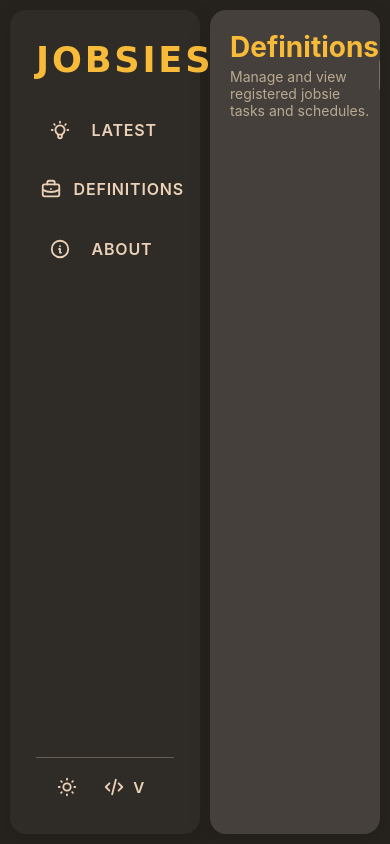
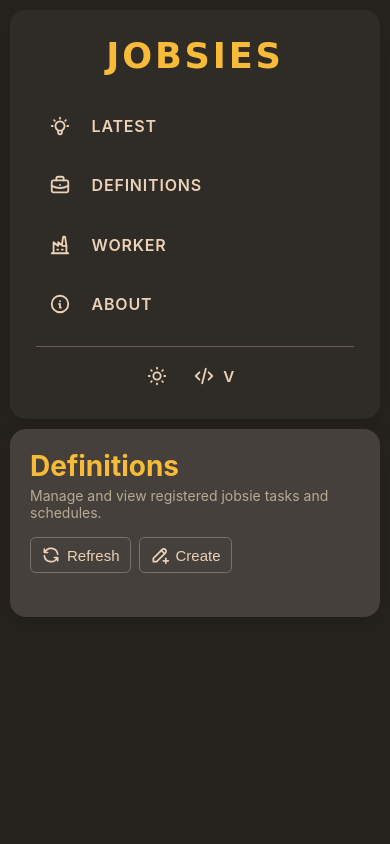
Before and after one commit to ofinke/jobsies, a Python web app: template src/jobsies/templates/definition.html in a window 390 px wide. Run offline with Jinja, Linux system fonts and the light colour scheme; the template is opened without the code that fills it, so the values that code supplies are empty.

Commit message:
feat(ui): some sort of mobile friendly UI

```diff
--- a/src/jobsies/static/css/colors.css
+++ b/src/jobsies/static/css/colors.css
@@ -72,7 +72,7 @@
   --content-widget-bg: #F5F1EF;
   --content-hover-bg: #FFFFFF;
   --content-border-subtle: #d1d5db;
-  --content-action-text: var(--text-primary);
+  --content-action-text: var(--text-main);
   --content-action-hover: var(--tertiary);
 
   /* Sidebar Block */
--- a/src/jobsies/static/css/sidebar.css
+++ b/src/jobsies/static/css/sidebar.css
@@ -10,11 +10,31 @@
   box-shadow: 0 8px 24px var(--shadow-subtle);
 }
 
-@media (max-width: 640px) {
+@media (max-width: 900px) {
   .sidebar {
-    width: 190px;
+    width: 220px;
     padding: 1.25rem 0.75rem;
     border-radius: 1rem;
+  }
+}
+
+@media (max-width: 700px) {
+  .sidebar {
+    width: 100%;
+    padding: 1rem 0.75rem;
+  }
+
+  .sidebar-title {
+    padding-bottom: 1rem;
+  }
+
+  .sidebar ul {
+    flex-direction: row;
+    flex-wrap: wrap;
+  }
+
+  .sidebar-footer {
+    margin-top: 1rem;
   }
 }
 
--- a/src/jobsies/static/css/style.css
+++ b/src/jobsies/static/css/style.css
@@ -23,6 +23,7 @@ body {
 
 .content {
   flex: 1;
+  min-width: 0;
   padding: 2rem;
   background-color: var(--content-main-bg);
   border-radius: 1.25rem;
@@ -52,6 +53,12 @@ body {
   justify-content: space-between;
   align-items: center;
   margin-bottom: 1.5rem;
+}
+
+.table-wrapper {
+  width: 100%;
+  overflow-x: auto;
+  -webkit-overflow-scrolling: touch;
 }
 
 .page-header h1 {
@@ -259,6 +266,7 @@ body {
 
 .table {
   width: 100%;
+  min-width: 720px;
   border-collapse: collapse;
   background-color: var(--content-main-bg);
   border-radius: 0.5rem;
@@ -490,7 +498,15 @@ dialog.dialog[open] {
 }
 
 .form-control:focus {
-  outline: none;
+  outline: 3px solid var(--secondary);
+  outline-offset: 2px;
+}
+
+.btn:focus-visible,
+a:focus-visible,
+.dialog-close:focus-visible {
+  outline: 3px solid var(--secondary);
+  outline-offset: 2px;
 }
 
 .form-control-disabled {
@@ -637,3 +653,80 @@ textarea.form-control {
   width: 66%;
   flex-shrink: 0;
 }
+
+@media (max-width: 900px) {
+  .definition-form-layout {
+    grid-template-columns: 1fr;
+  }
+
+  .result-card {
+    flex-direction: column;
+  }
+
+  .result-card-output {
+    width: 100%;
+    max-width: 100%;
+  }
+}
+
+@media (max-width: 700px) {
+  .layout {
+    display: block;
+  }
+
+  .content {
+    margin-top: var(--shell-inset);
+  }
+
+  .page-header {
+    align-items: flex-start;
+    flex-direction: column;
+    gap: 1rem;
+  }
+
+  .actions {
+    width: 100%;
+    flex-wrap: wrap;
+  }
+
+  .status-bar {
+    white-space: normal;
+    height: auto;
+    min-height: 36px;
+  }
+
+  dialog.dialog[open] {
+    padding: 0.625rem;
+  }
+
+  .dialog-container {
+    max-width: 100%;
+    max-height: calc(100vh - 1.25rem);
+    max-height: calc(100dvh - 1.25rem);
+  }
+
+  .dialog-header,
+  .dialog-body {
+    padding: 1rem;
+  }
+
+  .dialog-footer {
+    padding: 0.75rem 1rem;
+  }
+
+  .result-card {
+    padding: 1rem;
+  }
+
+  .result-card-title-row {
+    align-items: flex-start;
+    flex-wrap: wrap;
+  }
+
+  .result-card-title {
+    white-space: normal;
+    overflow: visible;
+    text-overflow: clip;
+    overflow-wrap: anywhere;
+  }
+}
--- a/src/jobsies/templates/menu.html
+++ b/src/jobsies/templates/menu.html
@@ -56,12 +56,12 @@
           </span>
           Definitions
         </a></li>
-        <!-- <li><a href="/worker" class="nav-link{% if active_page == 'worker' %} active{% endif %}">
+        <li><a href="/worker" class="nav-link{% if active_page == 'worker' %} active{% endif %}">
           <span class="nav-icon-circle">
             <svg class="nav-icon" viewBox="0 0 24 24" aria-hidden="true" fill="none" stroke="currentColor" stroke-width="2" stroke-linecap="round" stroke-linejoin="round"><path stroke="none" d="M0 0h24v24H0z" fill="none" /><path d="M3 21h18" /><path d="M5 21v-12l5 4v-4l5 4h4" /><path d="M19 21v-8l-1.436 -9.574a.5 .5 0 0 0 -.495 -.426h-1.145a.5 .5 0 0 0 -.494 .418l-1.43 8.582" /><path d="M9 17h1" /><path d="M14 17h1" /></svg>
           </span>
           Worker
-        </a></li> -->
+        </a></li>
         <li><a href="/about" class="nav-link{% if active_page == 'about' %} active{% endif %}">
           <span class="nav-icon-circle">
             <svg class="nav-icon" viewBox="0 0 24 24" aria-hidden="true" fill="none" stroke="currentColor" stroke-width="2" stroke-linecap="round" stroke-linejoin="round"><path stroke="none" d="M0 0h24v24H0z" fill="none" /><path stroke="none" d="M0 0h24v24H0z" fill="none" /><path d="M3 12a9 9 0 1 0 18 0a9 9 0 0 0 -18 0" /><path d="M12 9h.01" /><path d="M11 12h1v4h1" /></svg>
@@ -76,7 +76,7 @@
           <svg class="theme-icon theme-icon-light" viewBox="0 0 24 24" aria-hidden="true" fill="none" stroke="currentColor" stroke-width="2" stroke-linecap="round" stroke-linejoin="round"><path stroke="none" d="M0 0h24v24H0z" fill="none" /><path d="M8 12a4 4 0 1 0 8 0a4 4 0 1 0 -8 0" /><path d="M3 12h1m8 -9v1m8 8h1m-9 8v1m-6.4 -15.4l.7 .7m12.1 -.7l-.7 .7m0 11.4l.7 .7m-12.1 -.7l-.7 .7" /></svg>
           <svg class="theme-icon theme-icon-dark" viewBox="0 0 24 24" aria-hidden="true" fill="none" stroke="currentColor" stroke-width="2" stroke-linecap="round" stroke-linejoin="round"><path stroke="none" d="M0 0h24v24H0z" fill="none" /><path d="M12 3c.132 0 .263 0 .393 0a7.5 7.5 0 0 0 7.92 12.446a9 9 0 1 1 -8.313 -12.454l0 .008" /></svg>
         </button>
-        <a href="https://github.com/ofinke/jobsies" target="_blank" class="github-link">
+        <a href="https://github.com/ofinke/jobsies" target="_blank" rel="noopener noreferrer" class="github-link">
           <svg class="nav-icon" viewBox="0 0 24 24" aria-hidden="true" fill="none" stroke="currentColor" stroke-width="2" stroke-linecap="round" stroke-linejoin="round"><path d="M7 8l-4 4l4 4" /><path d="M17 8l4 4l-4 4" /><path d="M14 4l-4 16" /></svg>
           <span>v{{ app_version }}</span>
         </a>
--- a/src/jobsies/templates/worker.html
+++ b/src/jobsies/templates/worker.html
@@ -1,6 +1,6 @@
 {% extends "menu.html" %}
 
-{% block title %}Jobsies - Results{% endblock %}
+{% block title %}Jobsies - Worker{% endblock %}
 
 {% block content %}
 <div class="page-header">
```
Also changed, not shown: docs/roadmap.md (+1 -1 lines), src/jobsies/templates/components/definition_table.html (+5 -3 lines).
